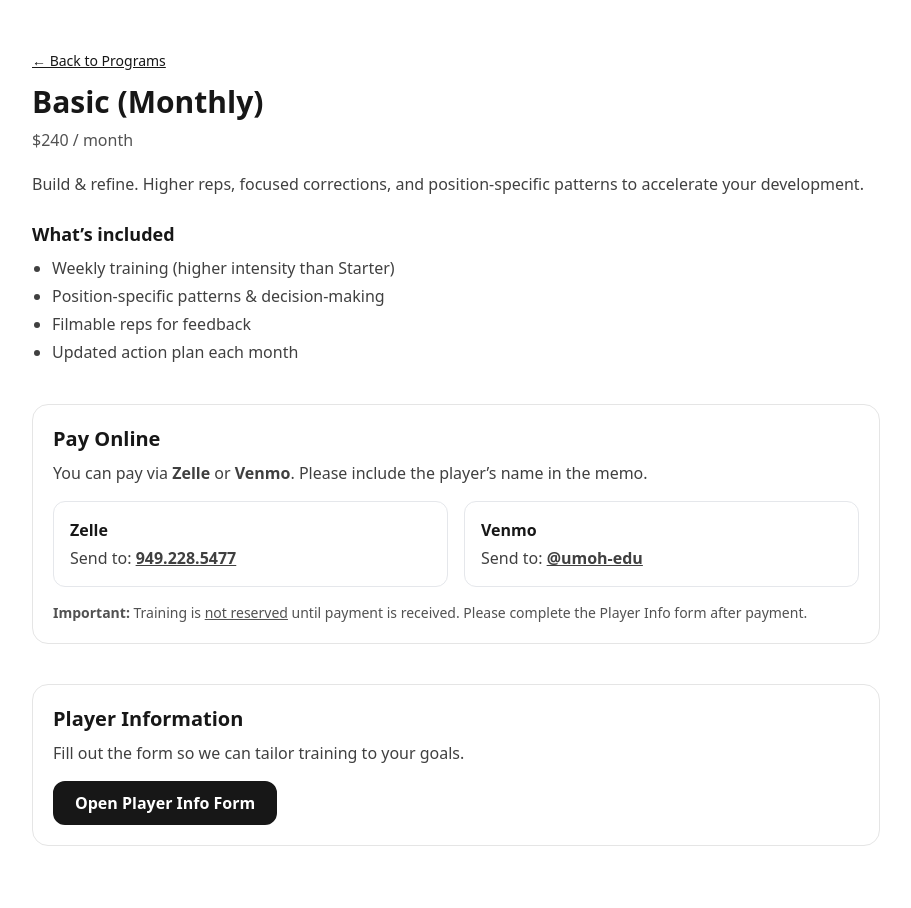
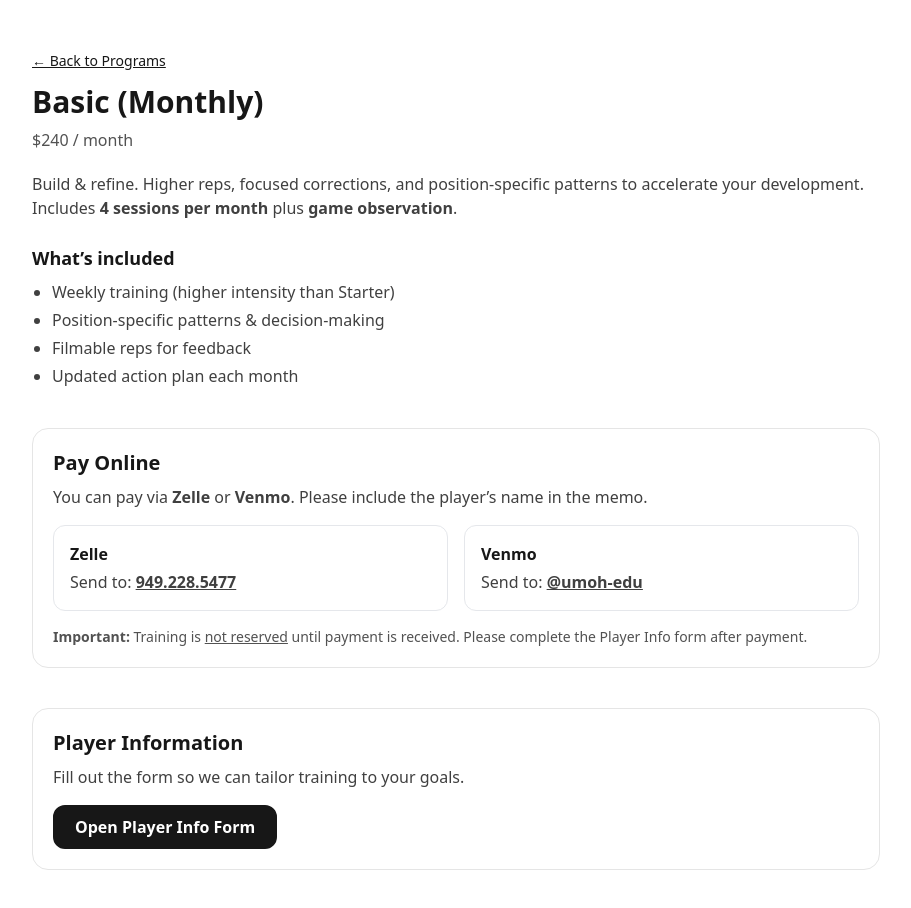
Before and after one commit to BiaseSports/biaseports-site, a Next.js app: page /plans/basic in a window 1280 px wide. Shown: the top 908 px of the page, without its empty margins (184-1095 px from the left). Built offline with nearby package versions, Linux system fonts and the light colour scheme.

Commit message:
Update basic.js

```diff
--- a/pages/plans/basic.js
+++ b/pages/plans/basic.js
@@ -11,9 +11,11 @@ export default function BasicPlan() {
       <div className="mt-2 text-neutral-600">$240 / month</div>
 
       <p className="mt-5 text-neutral-700">
-        Build & refine. Higher reps, focused corrections, and position-specific
-        patterns to accelerate your development.
+  Build & refine. Higher reps, focused corrections, and position-specific patterns
+  to accelerate your development. Includes <strong>4 sessions per month</strong> plus
+  <strong> game observation</strong>.
       </p>
+
 
       <div className="mt-6">
         <h2 className="font-semibold text-lg">What’s included</h2>
```
